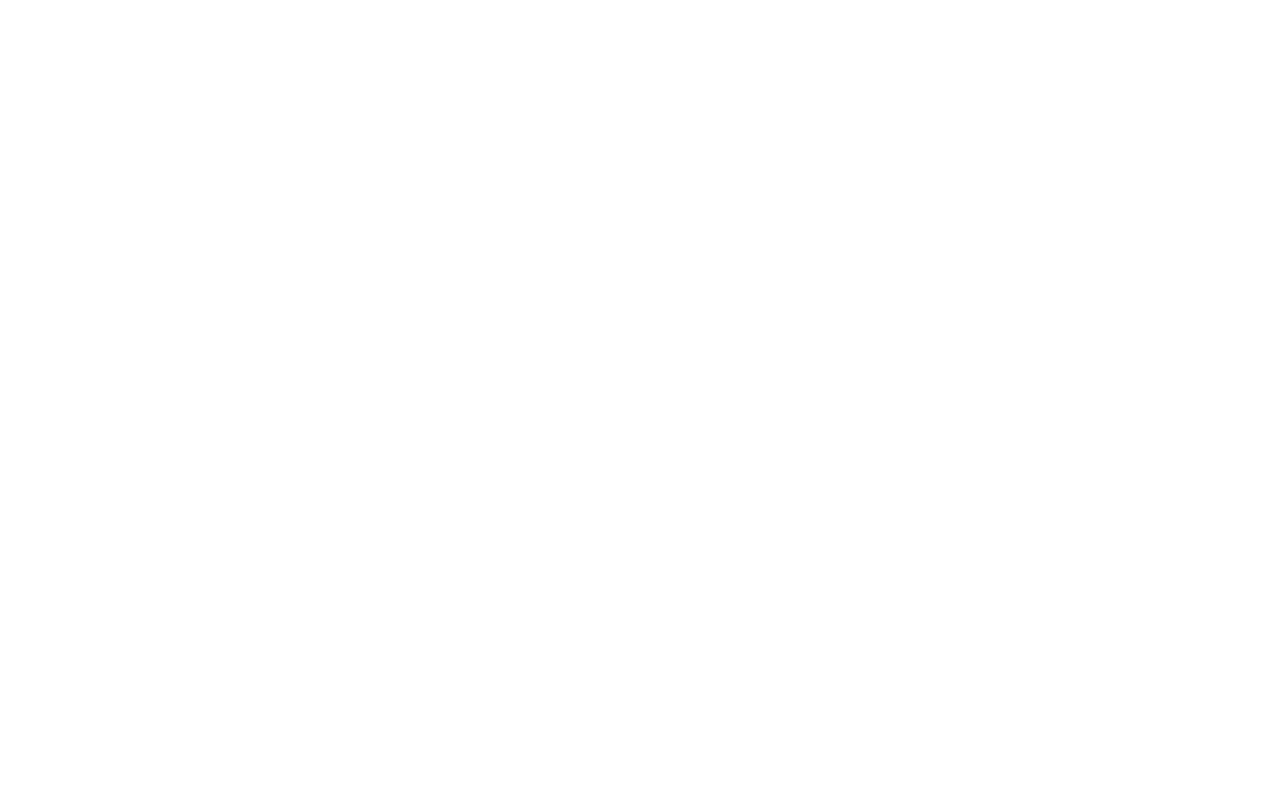
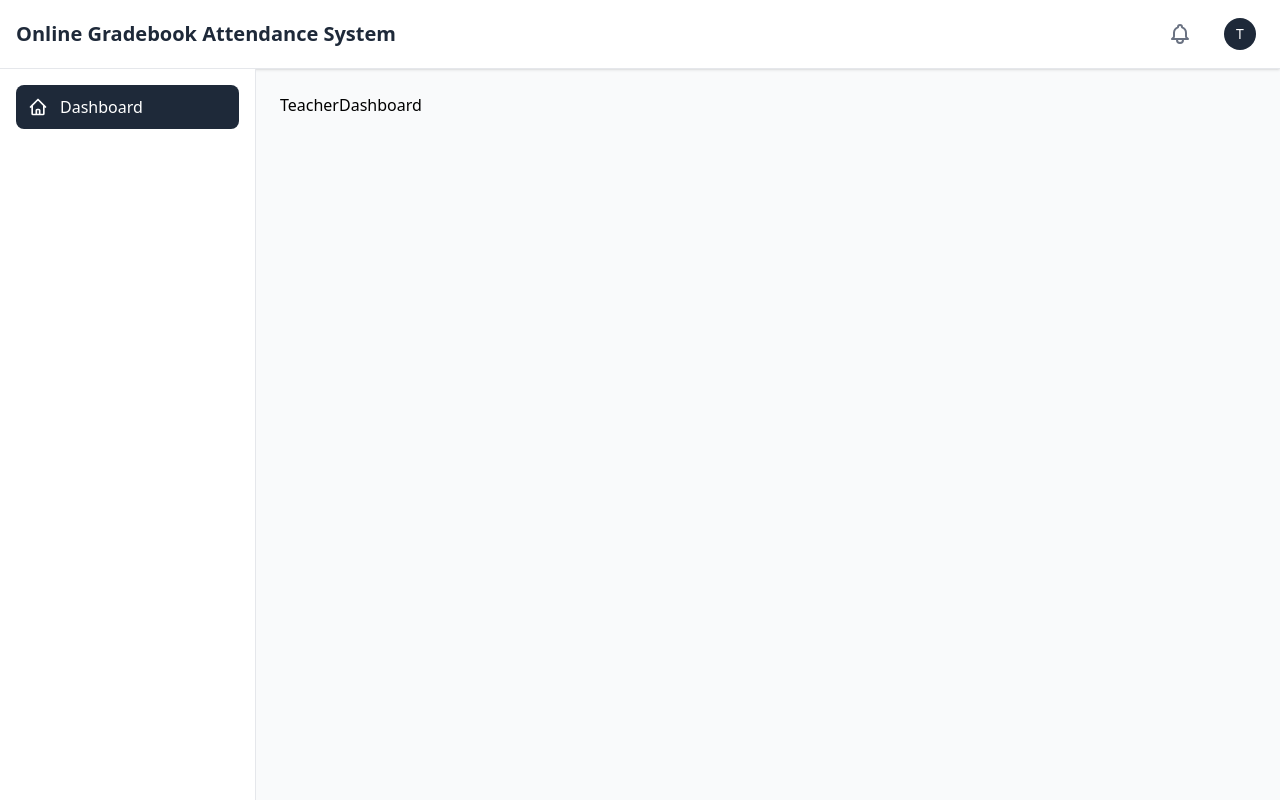
Before and after one commit to DarwinMelaya/Online-Gradebook-Attendance-System, a React (Vite) app in the folder frontend/: page /teacher/dashboard in a window 1280 px wide. Before the commit this address had no page. Built offline with nearby package versions, Linux system fonts and the light colour scheme; sample sign-in values are in the browser's storage.

Commit message:
Add new layout for Teacher

```diff
--- a/frontend/src/App.jsx
+++ b/frontend/src/App.jsx
@@ -10,6 +10,7 @@ import ProtectedRoute from "./components/ProtectedRoute";
 import Home from "./pages/Home";
 import AddUser from "./pages/admin/AddUser";
 import { Toaster } from "react-hot-toast";
+import TeacherDashboard from "./pages/teacher/TeacherDashboard";
 
 function App() {
   return (
@@ -24,6 +25,7 @@ function App() {
         <Route path="/" element={<Home />} />
 
         {/* Protected route */}
+        {/* FOR ADMIND */}
         <Route
           path="/admin/dashboard"
           element={
@@ -40,6 +42,16 @@ function App() {
             </ProtectedRoute>
           }
         />
+
+        {/* FOR TEACHER */}
+        <Route
+          path="/teacher/dashboard"
+          element={
+            <ProtectedRoute>
+              <TeacherDashboard />
+            </ProtectedRoute>
+          }
+        />
       </Routes>
     </Router>
   );
--- /dev/null
+++ b/frontend/src/components/teacher/layout/TeacherLayout.jsx
@@ -0,0 +1,18 @@
+import TeacherNavbar from "./TeacherNavbar";
+import TeacherSidebar from "./TeacherSidebar";
+
+const TeacherLayout = ({ children }) => {
+  return (
+    <div className="flex flex-col h-screen bg-gray-50">
+      <TeacherNavbar />
+      <div className="flex flex-1 overflow-hidden">
+        <TeacherSidebar />
+        <main className="flex-1 overflow-auto p-6">
+          <div className="container mx-auto">{children}</div>
+        </main>
+      </div>
+    </div>
+  );
+};
+
+export default TeacherLayout;
--- /dev/null
+++ b/frontend/src/components/teacher/layout/TeacherNavbar.jsx
@@ -0,0 +1,66 @@
+import { useState } from "react";
+import { useNavigate } from "react-router-dom";
+
+function TeacherNavbar() {
+  const navigate = useNavigate();
+  const [isProfileOpen, setIsProfileOpen] = useState(false);
+
+  const handleLogout = () => {
+    localStorage.removeItem("token");
+    navigate("/login");
+  };
+
+  return (
+    <nav className="bg-white border-b border-gray-200 px-4 py-2.5 shadow-sm">
+      <div className="flex items-center justify-between">
+        <div className="flex items-center space-x-4">
+          <h1 className="text-xl font-semibold text-gray-800">
+            Online Gradebook Attendance System
+          </h1>
+        </div>
+
+        <div className="flex items-center space-x-4">
+          <button className="p-2 hover:bg-gray-100 rounded-full">
+            <svg
+              className="w-6 h-6 text-gray-500"
+              fill="none"
+              stroke="currentColor"
+              viewBox="0 0 24 24"
+            >
+              <path
+                strokeLinecap="round"
+                strokeLinejoin="round"
+                strokeWidth={2}
+                d="M15 17h5l-1.405-1.405A2.032 2.032 0 0118 14.158V11a6.002 6.002 0 00-4-5.659V5a2 2 0 10-4 0v.341C7.67 6.165 6 8.388 6 11v3.159c0 .538-.214 1.055-.595 1.436L4 17h5m6 0v1a3 3 0 11-6 0v-1m6 0H9"
+              />
+            </svg>
+          </button>
+
+          <div className="relative">
+            <button
+              onClick={() => setIsProfileOpen(!isProfileOpen)}
+              className="flex items-center space-x-3 hover:bg-gray-100 rounded-full p-2"
+            >
+              <div className="w-8 h-8 rounded-full bg-gray-800 flex items-center justify-center">
+                <span className="text-white text-sm font-medium">T</span>
+              </div>
+            </button>
+
+            {isProfileOpen && (
+              <div className="absolute right-0 mt-2 w-48 bg-white rounded-md shadow-lg py-1 z-50 border border-gray-200">
+                <button
+                  onClick={handleLogout}
+                  className="block px-4 py-2 text-sm text-gray-700 hover:bg-gray-100 w-full text-left"
+                >
+                  Sign out
+                </button>
+              </div>
+            )}
+          </div>
+        </div>
+      </div>
+    </nav>
+  );
+}
+
+export default TeacherNavbar;
--- /dev/null
+++ b/frontend/src/components/teacher/layout/TeacherSidebar.jsx
@@ -0,0 +1,53 @@
+import { Link, useLocation } from "react-router-dom";
+
+const TeacherSidebar = () => {
+  const location = useLocation();
+
+  const menuItems = [
+    {
+      path: "/teacher/dashboard",
+      name: "Dashboard",
+      icon: (
+        <svg
+          className="w-5 h-5"
+          fill="none"
+          stroke="currentColor"
+          viewBox="0 0 24 24"
+        >
+          <path
+            strokeLinecap="round"
+            strokeLinejoin="round"
+            strokeWidth={2}
+            d="M3 12l2-2m0 0l7-7 7 7M5 10v10a1 1 0 001 1h3m10-11l2 2m-2-2v10a1 1 0 01-1 1h-3m-6 0a1 1 0 001-1v-4a1 1 0 011-1h2a1 1 0 011 1v4a1 1 0 001 1m-6 0h6"
+          />
+        </svg>
+      ),
+    },
+  ];
+
+  return (
+    <div className="bg-white border-r border-gray-200 w-64 flex flex-col">
+      <nav className="flex-1 p-4">
+        <ul className="space-y-1">
+          {menuItems.map((item) => (
+            <li key={item.path}>
+              <Link
+                to={item.path}
+                className={`flex items-center space-x-3 px-3 py-2.5 rounded-lg transition-colors ${
+                  location.pathname === item.path
+                    ? "bg-gray-800 text-white"
+                    : "text-gray-700 hover:bg-gray-100"
+                }`}
+              >
+                {item.icon}
+                <span>{item.name}</span>
+              </Link>
+            </li>
+          ))}
+        </ul>
+      </nav>
+    </div>
+  );
+};
+
+export default TeacherSidebar;
--- /dev/null
+++ b/frontend/src/pages/teacher/TeacherDashboard.jsx
@@ -0,0 +1,11 @@
+import TeacherLayout from "../../components/teacher/layout/TeacherLayout";
+
+const TeacherDashboard = () => {
+  return (
+    <TeacherLayout>
+      <div>TeacherDashboard</div>
+    </TeacherLayout>
+  );
+};
+
+export default TeacherDashboard;
```
